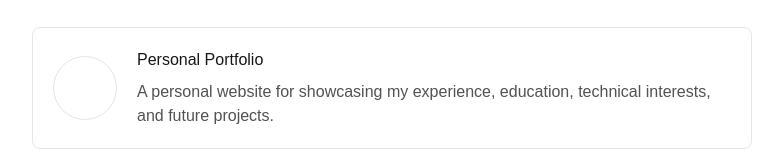
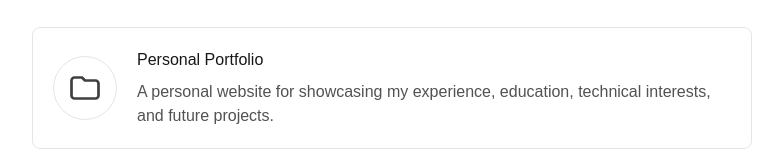
Before and after one commit to dmgomez13/diego-portfolio, a Next.js app: page /projects in a window 1280 px wide. Shown: the part 233-393 px from the top of the page, without its empty margins (248-1031 px from the left). Built offline with nearby package versions, Linux system fonts and the light colour scheme.

Commit message:
Fix portfolio project icon

```diff
--- a/app/projects/page.tsx
+++ b/app/projects/page.tsx
@@ -1,6 +1,5 @@
 import Navbar from "@/components/Navbar";
 import Footer from "@/components/Footer";
-import FolderIcon from "@/components/FolderIcon";
 
 export default function Projects() {
   return (
@@ -25,7 +24,19 @@ export default function Projects() {
 
               {/* Project icon */}
               <div className="flex h-16 w-16 shrink-0 items-center justify-center rounded-full border border-neutral-200 text-neutral-700 dark:border-neutral-800 dark:text-neutral-300">
-                {/* <FolderIcon /> */}
+                <svg
+                  xmlns="http://www.w3.org/2000/svg"
+                  viewBox="0 0 24 24"
+                  className="h-9 w-9"
+                  fill="none"
+                  stroke="currentColor"
+                  strokeWidth="1.8"
+                  strokeLinecap="round"
+                  strokeLinejoin="round"
+                  aria-hidden="true"
+                >
+                  <path d="M3 7a2 2 0 0 1 2-2h5l2 2h7a2 2 0 0 1 2 2v8a2 2 0 0 1-2 2H5a2 2 0 0 1-2-2V7Z" />
+                </svg>
               </div>
 
               {/* Project information */}
@@ -39,7 +50,6 @@ export default function Projects() {
                   technical interests, and future projects.
                 </p>
               </div>
-
             </div>
           </a>
         </div>
```
